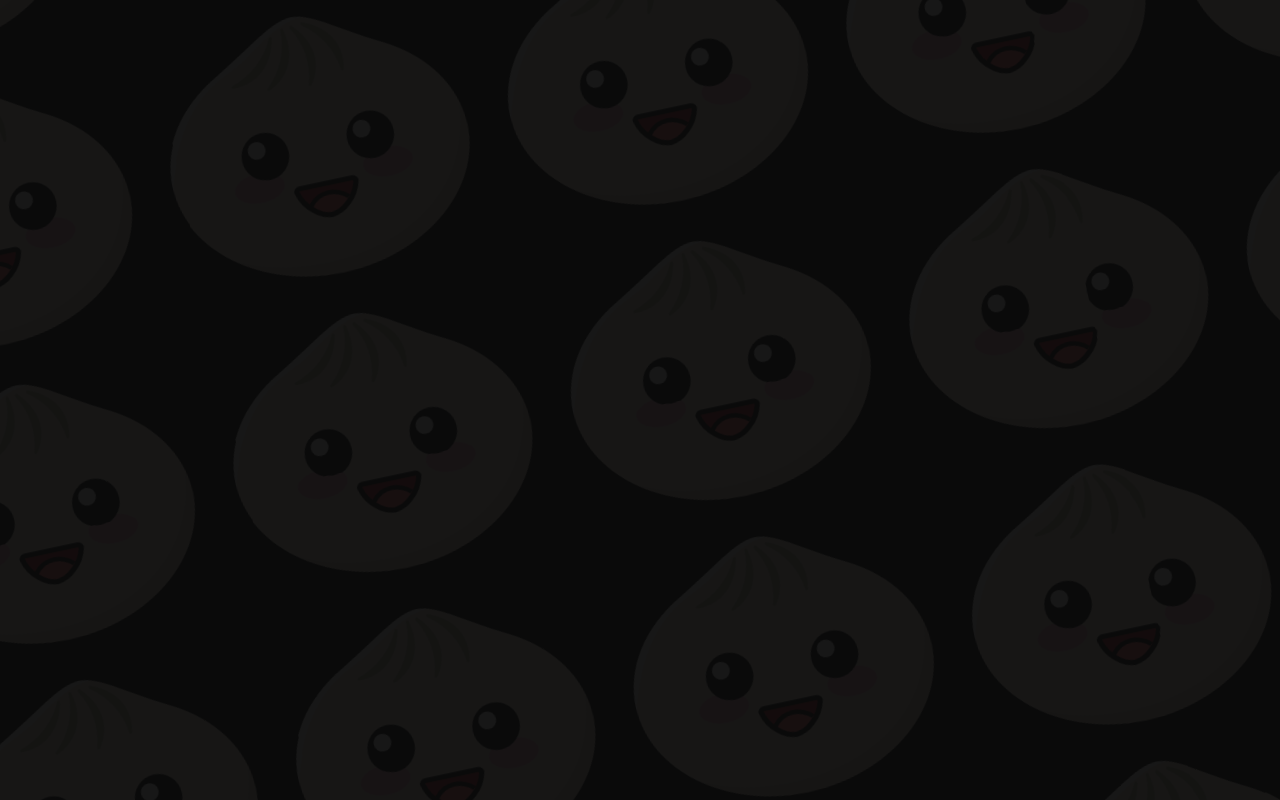
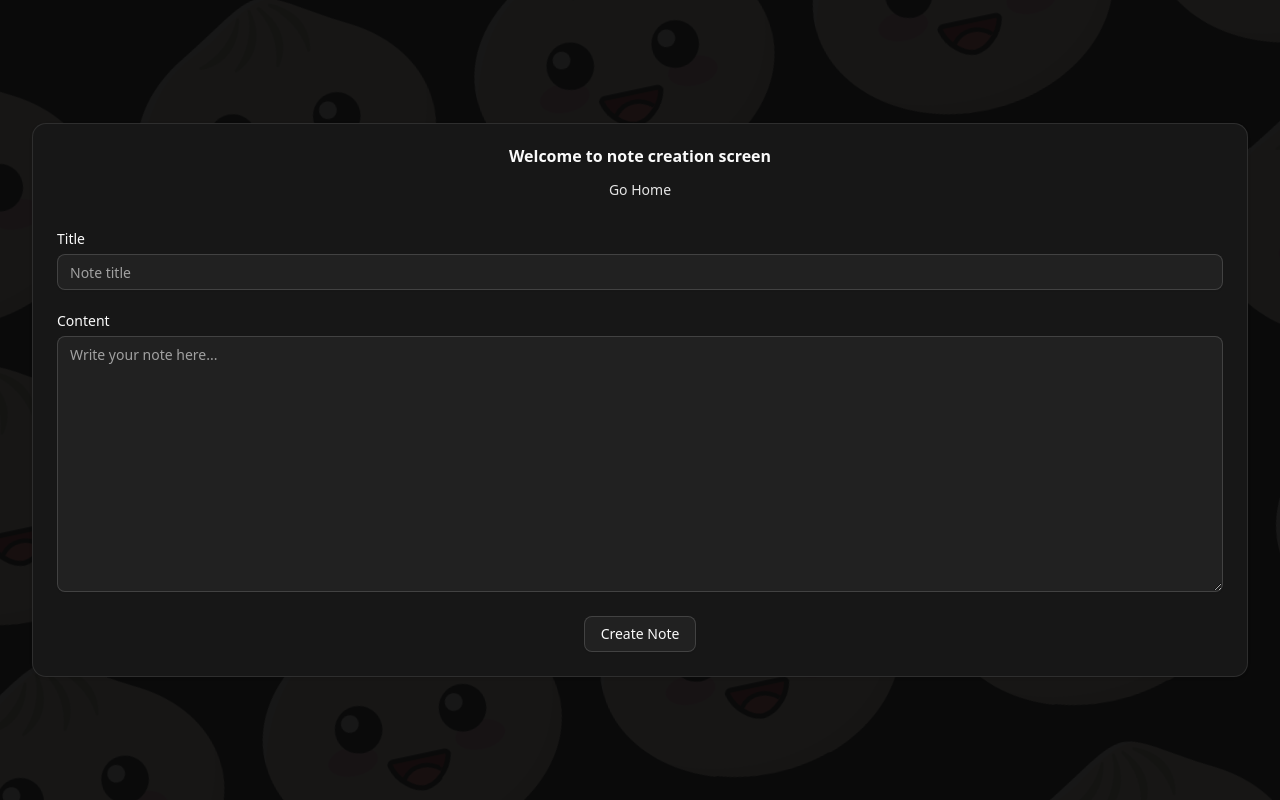
Before and after one commit to Rasweb/Custom-note-app, a React (Vite) app: page /create/note in a window 1280 px wide. Before the commit this address had no page. Built offline with nearby package versions, Linux system fonts and the light colour scheme.

Commit message:
A simple create note page

```diff
--- a/src/App.tsx
+++ b/src/App.tsx
@@ -4,6 +4,7 @@ import Home  from "./views/Home";
 import About from "./views/About"
 import Markdown from "./views/Markdown";
 import Note from "./views/Note";
+import CreateNote from "./views/CreateNote";
 import { useEffect } from "react";
 
 export function App() {
@@ -21,6 +22,7 @@ export function App() {
         <Route path="/about" element={<About />} />
         <Route path="/markdown" element={<Markdown/>} />
         <Route path="/note/:id" element={<Note/>} />
+        <Route path="/create/note" element={<CreateNote/>} />
       </Routes>
     </BrowserRouter>
   );
--- /dev/null
+++ b/src/views/CreateNote.tsx
@@ -0,0 +1,77 @@
+import { Card, CardContent, CardDescription, CardHeader, CardTitle, CardAction } from "@/components/ui/card";;
+import {Button } from "../components/ui/button"
+import { useNavigate } from "react-router-dom";
+import { Input } from "@/components/ui/input";
+import { Label } from "@/components/ui/label";
+import { Textarea } from "@/components/ui/textarea";
+import { useState, type ChangeEvent } from "react";
+
+export default function CreateNote() {
+    const navigate = useNavigate();
+    const [title, setTitle] = useState("");
+    const [content, setContent] = useState("");
+
+    async function createNoteFunc(e: ChangeEvent<HTMLFormElement>){
+        e.preventDefault();
+        console.log("Create note func pressed");
+        try{
+            const response = await fetch("/database/notes",{
+                method: "POST",
+                headers: {"Content-Type": "application/json"},
+                body: JSON.stringify({
+                    title: title,
+                    content: content,
+                })
+            });
+            if(response.ok){
+                navigate("/", {state: {message: "Create note: success"}});
+            }
+            return await response.json();
+        }
+        catch(error){
+            console.error("Failed to fetch notes:", error);
+        }
+    };
+
+
+  return (
+    <div className="container mx-auto p-8 text-center relative z-10">
+        <Card className="mx-auto ">
+          <CardHeader  className="flex flex-col items-center gap-2">
+            <CardTitle>Welcome to note creation screen</CardTitle>
+            <CardAction className="self-center">
+              <Button title="/" variant="link" size="default" onClick={() => navigate("/")}>Go Home</Button>
+            </CardAction>
+          </CardHeader>
+          <CardContent>
+            <form  className="space-y-6" onSubmit={createNoteFunc}>
+                <div className="space-y-2">
+                    <Label htmlFor="title">Title</Label>
+                    <Input
+                        id="title"
+                        type="text"
+                        placeholder="Note title"
+                        onChange={(e) => setTitle(e.target.value)}
+                        value={title}
+                        required
+                    />
+                </div>
+                <div className="space-y-2">
+                    <Label htmlFor="content">Content</Label>
+                    <Textarea
+                        className="w-full h-64"
+                        id="content"
+                        placeholder="Write your note here..."
+                        onChange={(e) => setContent(e.target.value)}
+                        value={content}
+                    />
+                </div>
+                <Button type="submit" variant="outline" size={"default"}>
+                    Create Note
+                </Button>
+            </form>
+          </CardContent>
+        </Card>
+    </div>
+  );
+}
--- a/src/views/Home.tsx
+++ b/src/views/Home.tsx
@@ -1,6 +1,6 @@
 import { Card, CardContent, CardHeader, CardTitle, CardAction } from "@/components/ui/card";
 import {Button } from "../components/ui/button"
-import { useNavigate } from "react-router-dom";
+import { useLocation, useNavigate } from "react-router-dom";
 import { useEffect, useState } from "react";
 
 type NoteType = {
@@ -14,6 +14,8 @@ export default function Home(){
     const navigate = useNavigate();
     const [noteCount, setNoteCount] = useState(0);
     const [notes, setNotes] = useState([]);
+    const location = useLocation();
+    const message = location.state?.message;
 
     async function getNotes(){
       const notesURL = "/database/notes";
@@ -43,12 +45,14 @@ export default function Home(){
 
     return(
       <div className="container w-full mx-auto p-8 text-center  dark:text-white">
+        {/* TODO - Temp status msg */}
+        {message && <div className="text-green-500">{message}</div>}
         <Card className="mx-auto ">
           <CardHeader  className="flex flex-col items-center gap-2">
             {noteCount ? <CardTitle>Welcome there are {noteCount} notes found</CardTitle> : <CardTitle>No notes found</CardTitle>}
             <CardAction className="self-center">
               <Button title="dark/light mode" variant={"outline"} onClick={() => toggleMode()}>Toggle Mode</Button>
-              <Button title="/create" variant="link" size="default" onClick={() => navigate("/create")}>Create a new note</Button>
+              <Button title="/create/note" variant="link" size="default" onClick={() => navigate("/create/note")}>Create a new note</Button>
             </CardAction>
           </CardHeader>
           <CardContent>
```
Also changed, not shown: static/images/1762631238272-logo.svg (deleted), 1 other file (tests, documents, lock files or other folders).
